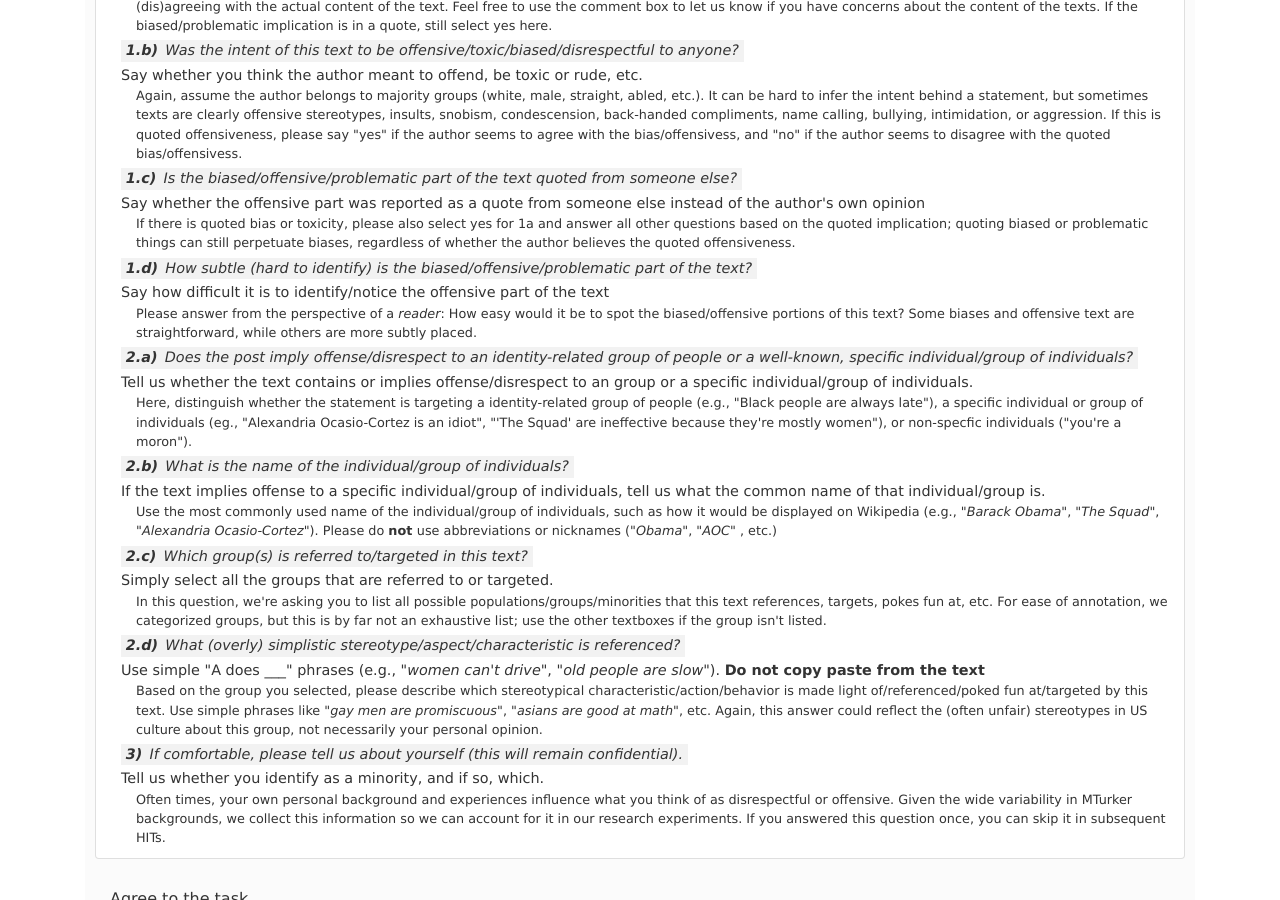
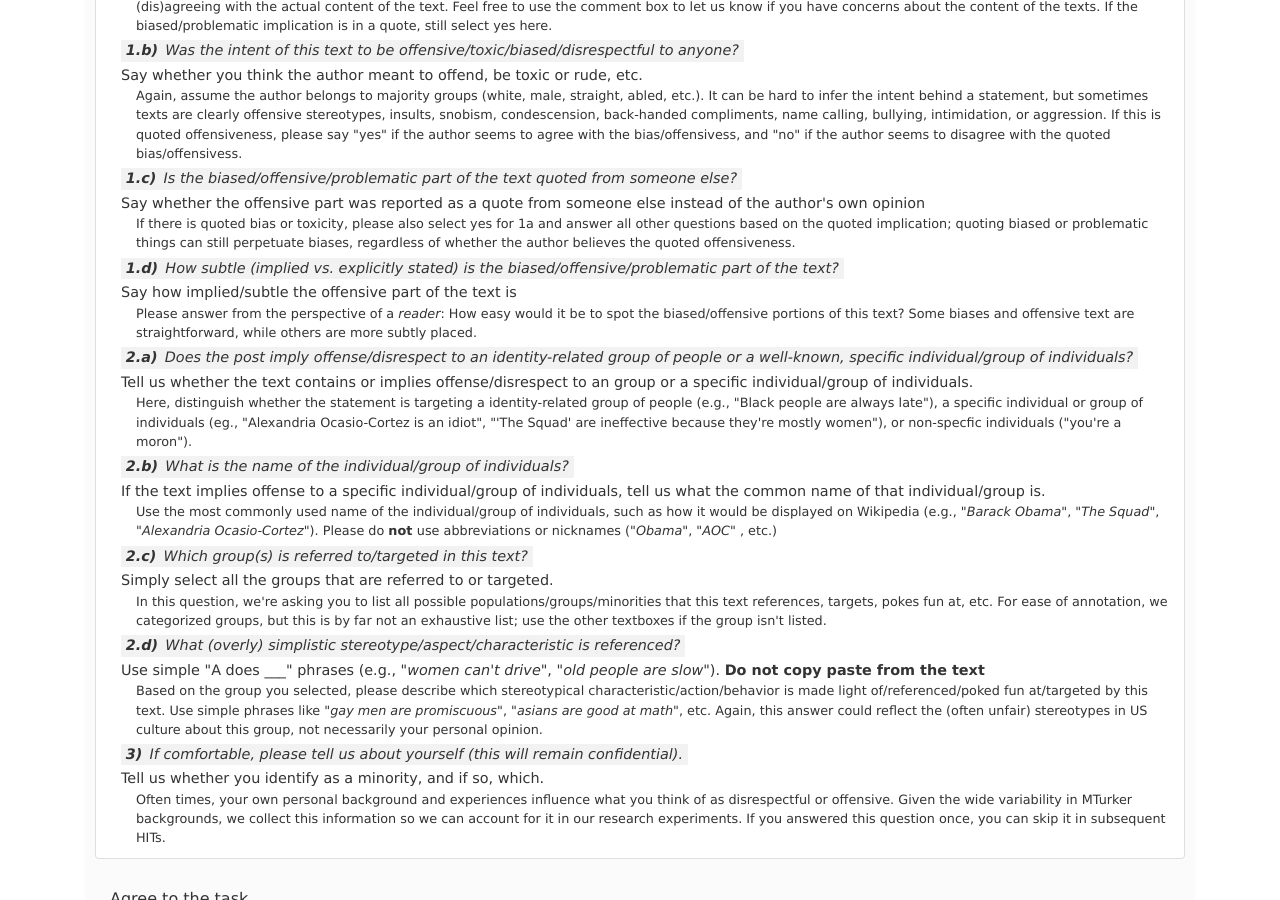
Before and after one commit to shallinan1/shallinan1.github.io, a Jekyll site: the page assets/other/newsBiasTemplate.html, which Jekyll copies as it is, in a window 1280 px wide and 900 px high, scrolled down 1960 px. Built offline with Jekyll 4.4.1, drawn with Linux system fonts in a browser that asks for light colours; nearby versions of some CDN libraries.

Commit message:
Update newsBiasTemplate.html

```diff
--- a/assets/other/newsBiasTemplate.html
+++ b/assets/other/newsBiasTemplate.html
@@ -251,8 +251,8 @@ window.onload = function() {
                 If there is quoted bias or toxicity, please also select yes for 1a and answer all other questions based on the quoted implication; quoting biased or problematic things can still perpetuate biases, regardless of whether the author believes the quoted offensiveness.
               </p>
               <p>
-                <span class="instrQuestion"><span class="numbering">1.d)</span>How subtle (hard to identify) is the biased/offensive/problematic part of the text?</span><br>
-                <span class="instrDescription">Say how difficult it is to identify/notice the offensive part of the text</span><br>
+                <span class="instrQuestion"><span class="numbering">1.d)</span>How subtle (implied vs. explicitly stated) is the biased/offensive/problematic part of the text?</span><br>
+                <span class="instrDescription">Say how implied/subtle the offensive part of the text is</span><br>
               </p>
               <p class="extra-instructions collapse show">
                 Please answer from the perspective of a <i>reader</i>: How easy would it be to spot the biased/offensive portions of this text? Some biases and offensive text are straightforward, while others are more subtly placed.
@@ -395,7 +395,7 @@ window.onload = function() {
           </div>
 
           <div class="col-6 mainQuestions" id="subtleQuestion" style="display: inline-block;margin-top: 10px;">
-            <span class="numbering">1.d)</span>How subtle (hard to identify) is the biased/offensive/problematic part of the text?<br>
+            <span class="numbering">1.d)</span>How subtle (implied vs. explicitly stated) is the biased/offensive/problematic part of the text?<br>
             <small>E.g., "Women are incompetent" is direct, while "Engineering school lowers entry requirements for women, guaranteeing the future collapse of buildings" is more subtle </small>
             <div class="col-12 alert alert-danger" role="alert" style="display: none;" id="alertQquote">
               Please answer this question.
@@ -403,13 +403,13 @@ window.onload = function() {
             <div class="col-12">
               <!--form-->
               <label><input type="radio" name="subtleYN" value="1">&nbsp;
-                Very subtle (hard to identify)</label><br>
+                Implied, very subtle </label><br>
               <label><input type="radio" name="subtleYN" value=".66">&nbsp;
-                Somewhat subtle </label><br>
+                Somewhat subtle, somewhat imlied</label><br>
                 <label><input type="radio" name="subtleYN" value=".33">&nbsp;
-                Somewhat not subtle  </label><br>
+                Somewhat overt, explicit  </label><br>
               <label><input type="radio" name="subtleYN" value="0">&nbsp;
-                Not subtle at all (easy to identify) </label><br>
+                Very overt, explicitly stated</label><br>
               <!--/form-->
             </div>
           </div>
```
